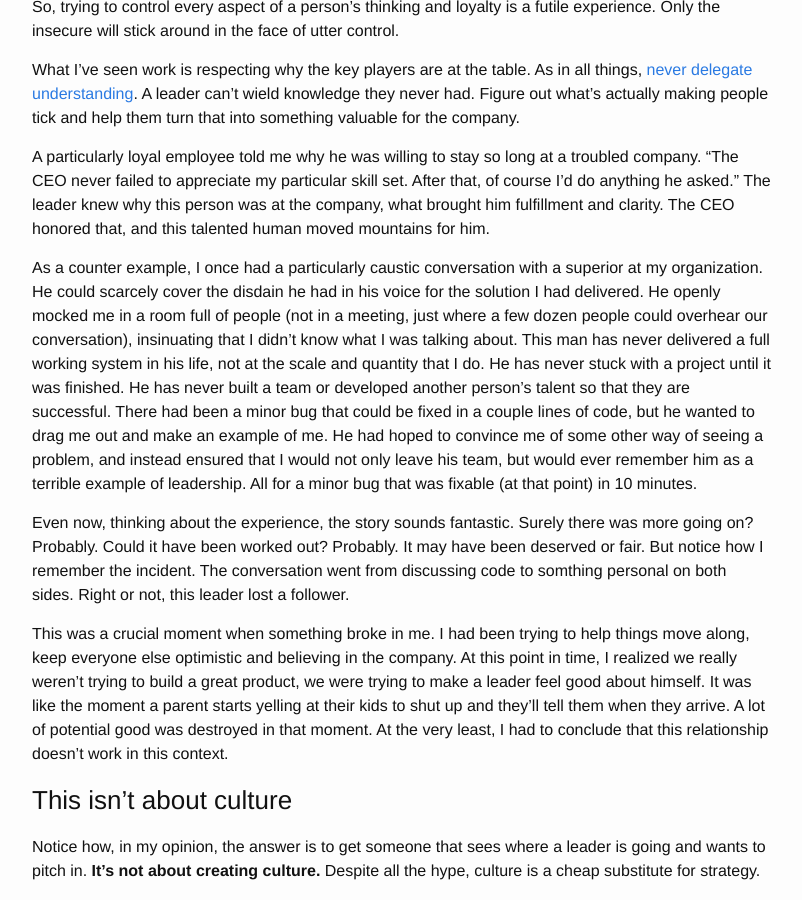
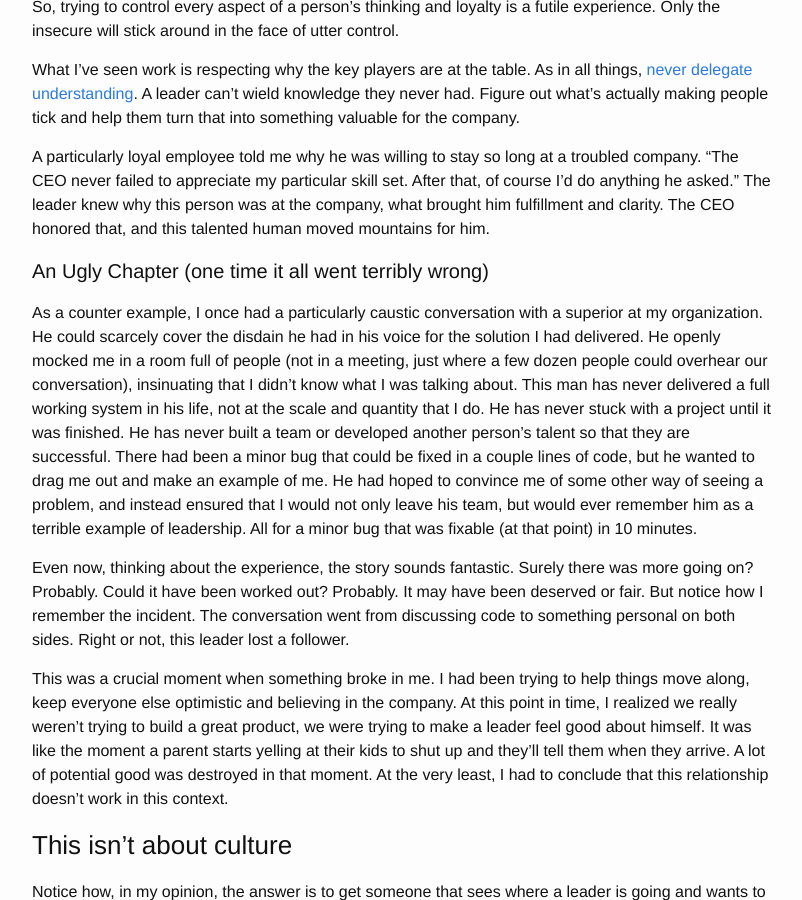
Before and after one commit to davidrichards/davidrichards.github.io, a Jekyll site: the page built from _posts/2016-5-4-where-are-we-going.markdown, in a window 1280 px wide and 900 px high, scrolled down 1418 px. Shown: the whole window, without its empty margins (238-1040 px from the left). Built offline with Jekyll 4.4.1, drawn with Linux system fonts in a browser that asks for light colours.

Commit message:
leadership

```diff
--- a/_posts/2016-5-4-where-are-we-going.markdown
+++ b/_posts/2016-5-4-where-are-we-going.markdown
@@ -32,9 +32,11 @@ What I've seen work is respecting why the key players are at the table.  As in a
 
 A particularly loyal employee told me why he was willing to stay so long at a troubled company.  "The CEO never failed to appreciate my particular skill set.  After that, of course I'd do anything he asked."  The leader knew why this person was at the company, what brought him fulfillment and clarity.  The CEO honored that, and this talented human moved mountains for him.
 
+#### An Ugly Chapter (one time it all went terribly wrong)
+
 As a counter example, I once had a particularly caustic conversation with a superior at my organization.  He could scarcely cover the disdain he had in his voice for the solution I had delivered.  He openly mocked me in a room full of people (not in a meeting, just where a few dozen people could overhear our conversation), insinuating that I didn't know what I was talking about.  This man has never delivered a full working system in his life, not at the scale and quantity that I do.  He has never stuck with a project until it was finished.  He has never built a team or developed another person's talent so that they are successful.  There had been a minor bug that could be fixed in a couple lines of code, but he wanted to drag me out and make an example of me.  He had hoped to convince me of some other way of seeing a problem, and instead ensured that I would not only leave his team, but would ever remember him as a terrible example of leadership.  All for a minor bug that was fixable (at that point) in 10 minutes.
 
-Even now, thinking about the experience, the story sounds fantastic.  Surely there was more going on?  Probably.  Could it have been worked out?  Probably.  It may have been deserved or fair. But notice how I remember the incident.  The conversation went from discussing code to somthing personal on both sides.  Right or not, this leader lost a follower.
+Even now, thinking about the experience, the story sounds fantastic.  Surely there was more going on?  Probably.  Could it have been worked out?  Probably.  It may have been deserved or fair. But notice how I remember the incident.  The conversation went from discussing code to something personal on both sides.  Right or not, this leader lost a follower.
 
 This was a crucial moment when something broke in me.  I had been trying to help things move along, keep everyone else optimistic and believing in the company.  At this point in time, I realized we really weren't trying to build a great product, we were trying to make a leader feel good about himself.  It was like the moment a parent starts yelling at their kids to shut up and they'll tell them when they arrive.  A lot of potential good was destroyed in that moment.  At the very least, I had to conclude that this relationship doesn't work in this context.
 
```
